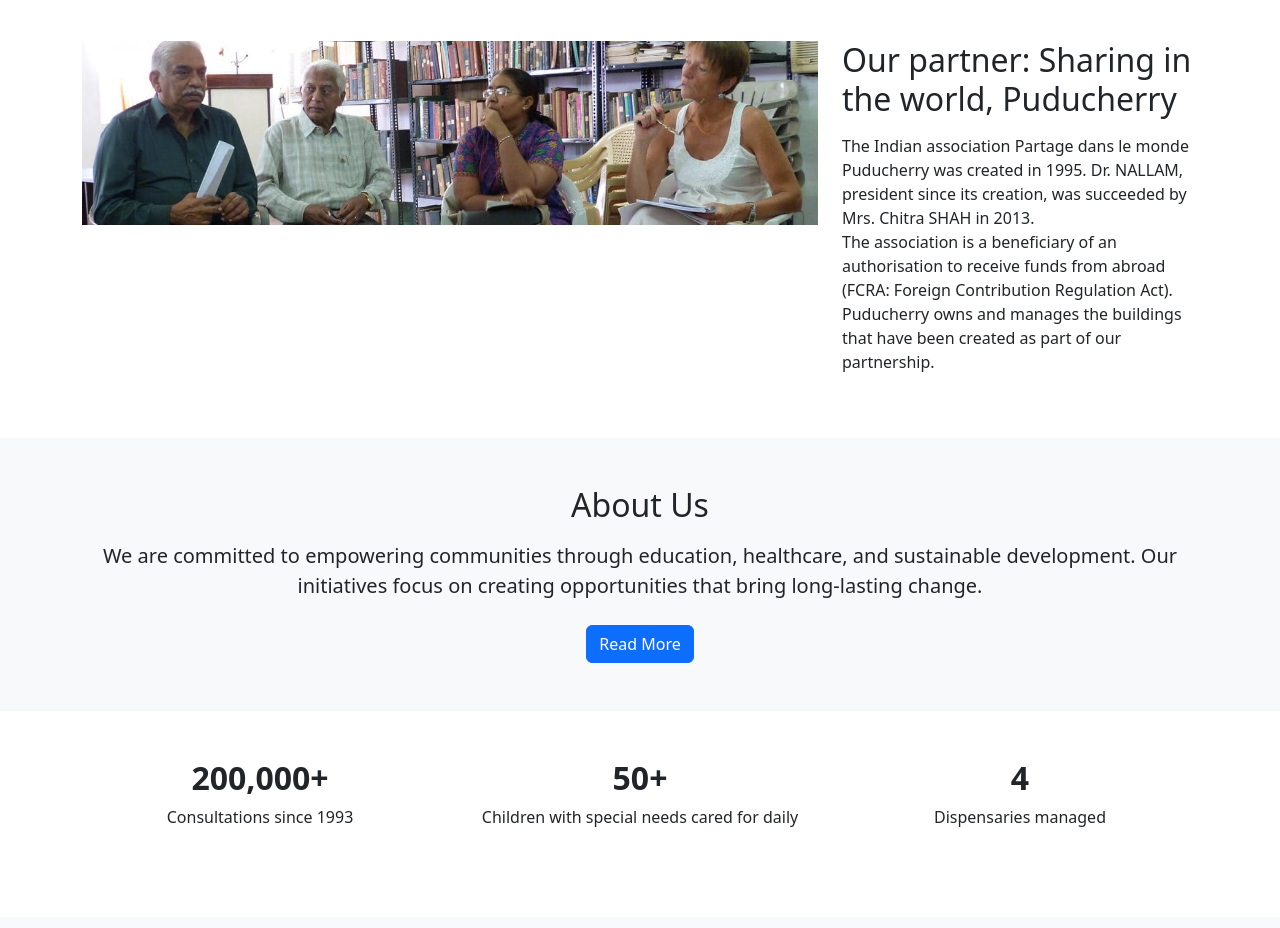
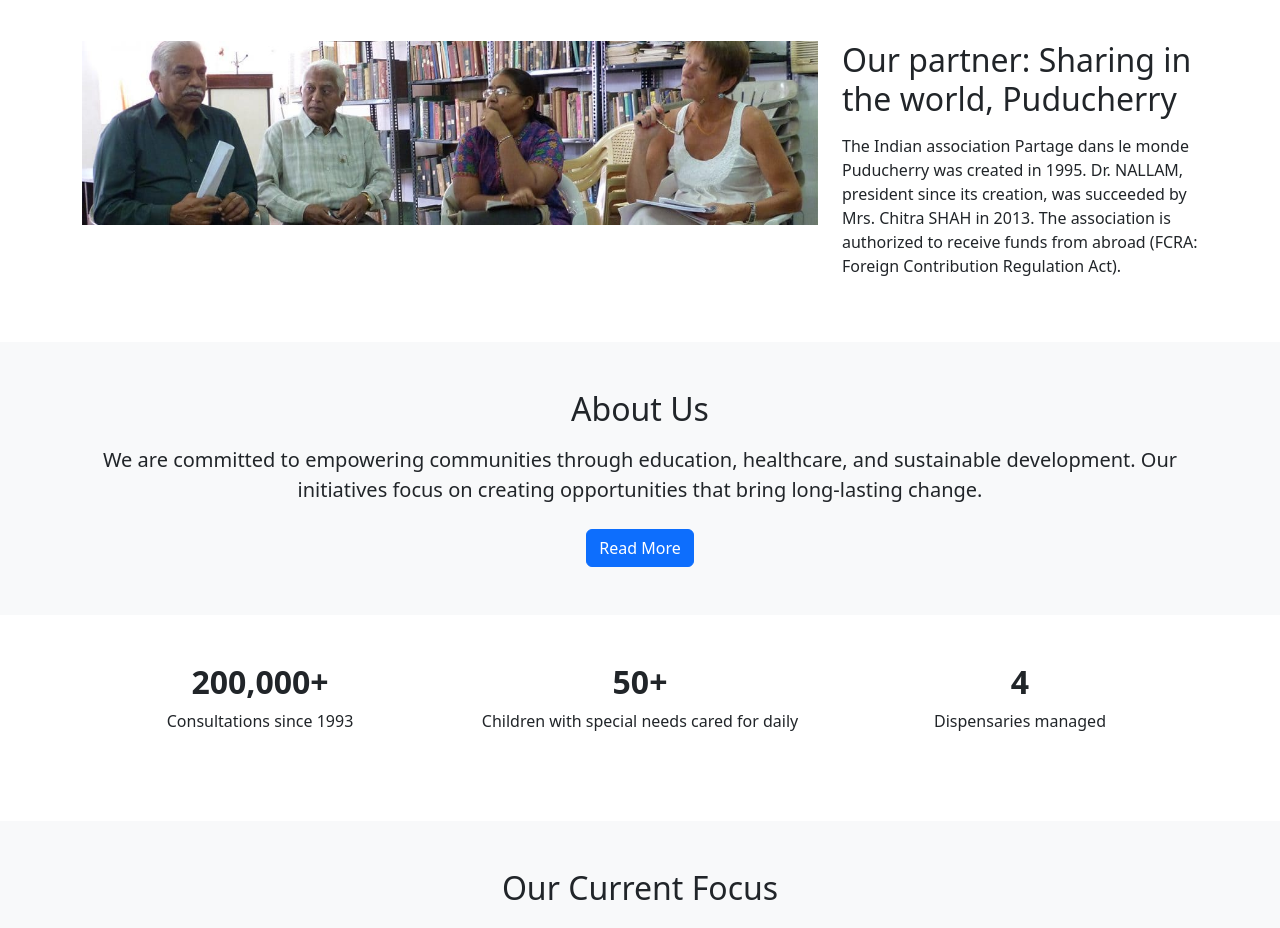
Before and after one commit to TenSketch/PDLM, a plain HTML site: page index.html in a window 1280 px wide. Shown: the part 1140-2068 px from the top of the page. Drawn offline with nearby package versions, Linux system fonts and the light colour scheme.

Commit message:
our partner paragraph changed

```diff
--- a/index.html
+++ b/index.html
@@ -125,8 +125,8 @@
                     <div class="col-md-4">
                         <h2 class="mb-3">Our partner: Sharing in the world, Puducherry</h2>
 <p>
-    The Indian association Partage dans le monde Puducherry was created in 1995. Dr. NALLAM, president since its creation, was succeeded by Mrs. Chitra SHAH in 2013. <br>
-    The association is a beneficiary of an authorisation to receive funds from abroad (FCRA: Foreign Contribution Regulation Act). Puducherry owns and manages the buildings that have been created as part of our partnership.
+   The Indian association Partage dans le monde Puducherry was created in 1995. Dr. NALLAM, president since its creation, was succeeded by Mrs. Chitra SHAH in 2013.
+The association is authorized  to receive funds from abroad (FCRA: Foreign Contribution Regulation Act).
 </p>
 
                     </div>
```
